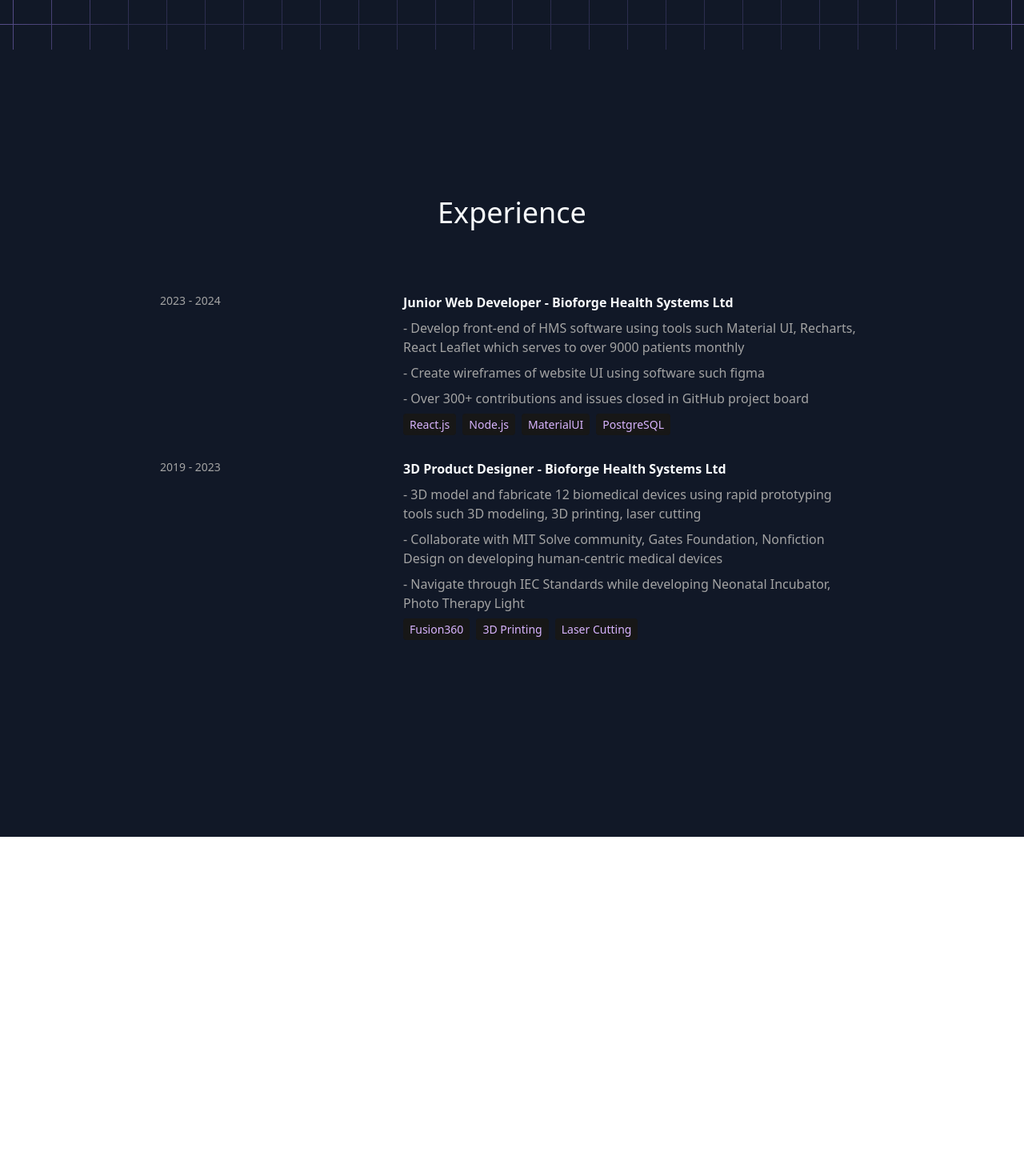
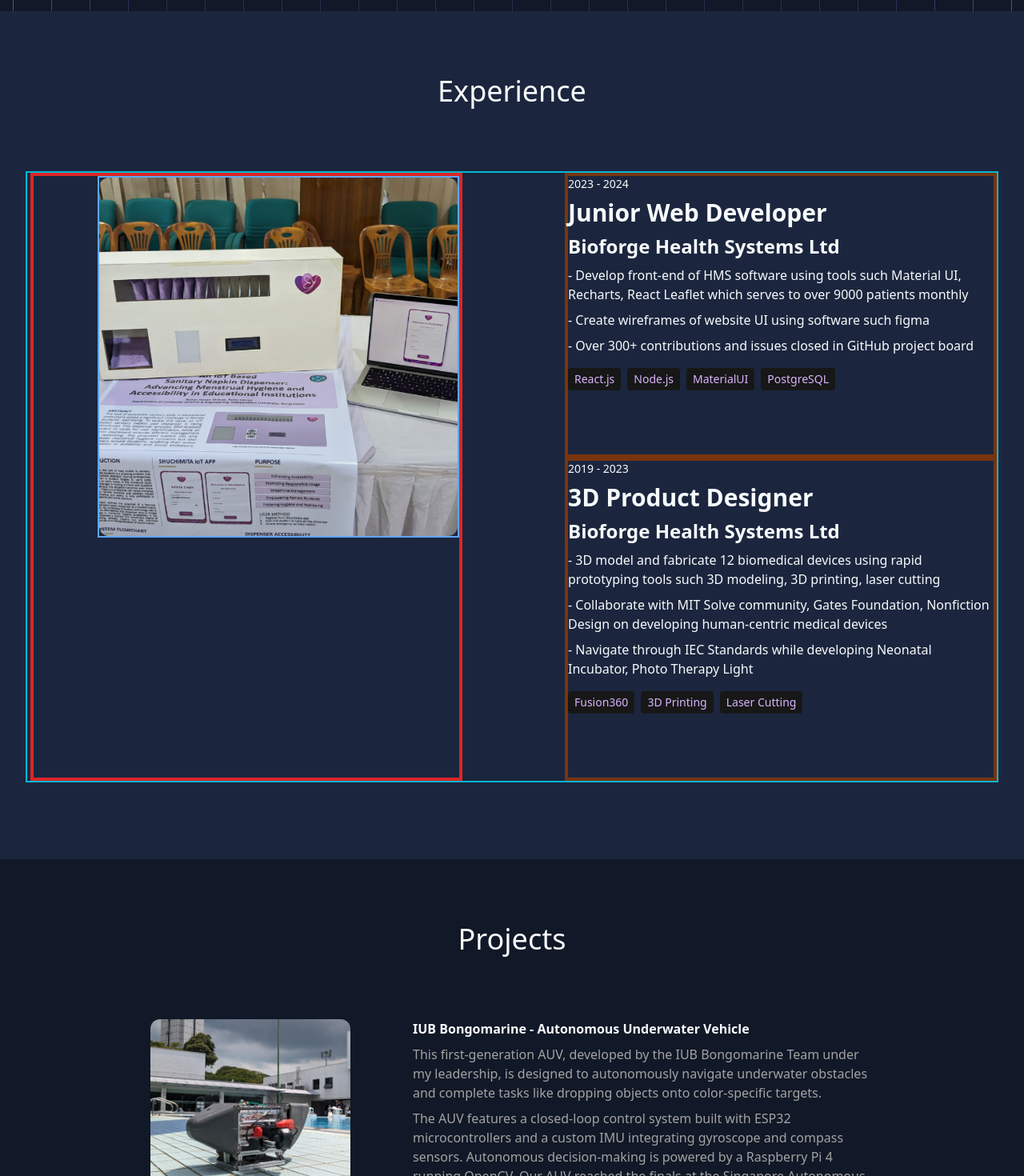
Before and after one commit to RHShihab/portfolio-react-2, a React (Vite) app: page / in a window 1280 px wide. Shown: the part 738-2208 px from the top of the page at 80% size. Before the commit the page ends 1784 px from the top, so only its background shows below. Built offline with nearby package versions, Linux system fonts and the light colour scheme.

Commit message:
feature: add sticky image in experience section

```diff
--- a/src/App.jsx
+++ b/src/App.jsx
@@ -3,6 +3,7 @@
 import Navbar from "./components/Navbar";
 import Hero from "./components/Hero";
 import Experience from "./components/Experience";
+import Projects from "./components/Projects";
 import { motion, AnimatePresence } from "framer-motion";
 
 const App = () => {
@@ -21,10 +22,19 @@
     setDarkMode(!darkMode);
   };
 
+  const navbarVariants = (direction, delay) => ({
+    hidden: { y: direction === "top" ? -100 : 100, opacity: 0 },
+    visible: {
+      y: 0,
+      transition: { delay: delay, duration: 0.5, ease: "easeOut" },
+      opacity: 1,
+    },
+  });
+
   return (
     <AnimatePresence>
-      <motion.div
-        className="min-h-screen transition-colors duration-500 overflow-hidden"
+      <motion.main
+        className="min-h-screen transition-colors duration-500"
         style={{
           backgroundColor: "var(--bg-color)",
           color: "var(--text-color)",
@@ -35,16 +45,29 @@
           <Loader setLoading={setLoading} />
         ) : (
           <>
+            <motion.div
+              variants={navbarVariants("top", 0.5)}
+              initial="hidden"
+              animate={loading ? "hidden" : "visible"}
+            >
               <Navbar
                 darkMode={darkMode}
                 toggleMode={toggleMode}
                 loading={loading}
               />
+            </motion.div>
             <Hero />
+            <motion.div
+              variants={navbarVariants("bottom", 1)}
+              initial="hidden"
+              animate={loading ? "hidden" : "visible"}
+            >
               <Experience />
+              <Projects />
+            </motion.div>
           </>
         )}
-      </motion.div>
+      </motion.main>
     </AnimatePresence>
   );
 };
--- a/src/components/Experience.jsx
+++ b/src/components/Experience.jsx
@@ -1,38 +1,86 @@
 import { EXPERIENCES } from "../constants";
-import { motion } from "framer-motion";
 import CustomSection from "./custom/CustomSection";
+import { motion, useScroll } from "framer-motion";
+import { useRef, useEffect } from "react";
 
-const Experience = () => {
+const ExperienceItem = ({ experience, index }) => {
+  const ref = useRef(null);
+  const { scrollYProgress } = useScroll({
+    target: ref,
+    offset: ["start end", "start start"],
+  });
+
+  useEffect(() => {
+    const unsubscribe = scrollYProgress.onChange((value) => {
+      console.log(`Experience Item ${index} scroll progress:`, value);
+    });
+
+    return () => unsubscribe();
+  }, [scrollYProgress, index]);
+
   return (
-    <CustomSection>
-      <h2 className="my-20 text-center text-4xl">Experience</h2>
-      <div>
-        {EXPERIENCES.map((experience, index) => (
-          <div key={index} className="mb-8 flex flex-wrap lg:justify-center">
-            <div className="w-full lg:w-1/4">
-              <p className="mb-2 text-sm text-neutral-400">{experience.year}</p>
-            </div>
-            <div className="w-full max-w-xl lg:w-3/4">
-              <h6 className="mb-2 font-semibold">
-                {experience.role} - {experience.company}
-              </h6>
-              {/* <p className="mb-4 text-neutral-400">{experience.description}</p> */}
+    <motion.div ref={ref} className="lg:pb-20 border-4 border-amber-900">
+      <p className="mb-2 text-sm">{experience.year}</p>
+      <h3 className="mb-2 font-semibold text-3xl">{experience.role}</h3>
+      <h4 className="mb-2 font-semibold text-2xl">{experience.company}</h4>
       {experience.description.split("\n").map((line, index) => (
-                <p key={index} className="mb-2 text-neutral-400">
+        <p key={index} className="mb-2">
           {line}
         </p>
       ))}
+      <div className="flex flex-wrap">
         {experience.technologies.map((tech, index) => (
           <span
             key={index}
-                  className="mr-2 mt-4 rounded bg-neutral-900 px-2 py-1 text-sm font-medium text-purple-300"
+            className="mr-2 mt-2 rounded bg-neutral-900 px-2 py-1 text-sm font-medium text-purple-300"
           >
             {tech}
           </span>
         ))}
       </div>
+      <img
+        src={experience.image}
+        alt=""
+        className="mt-4 mb-10 rounded-xl lg:max-w-sm lg:hidden"
+      />
+    </motion.div>
+  );
+};
+
+const Experience = () => {
+  return (
+    <CustomSection
+      className="min-h-screen"
+      style={{ backgroundColor: "var(--bg-color-light)" }}
+    >
+      <h2 className="py-20 text-center text-4xl">Experience</h2>
+      <div className="relative">
+        <div className="grid grid-cols-[8px_1fr] gap-x-[20px] lg:grid-cols-1">
+          <div className="relative row-span-4 lg:absolute lg:h-full lg:w-full border-2 border-cyan-500"></div>
+          <div className="flex flex-col gap-[24px] lg:flex-row-reverse lg:gap-[128px] border-2 border-green-500">
+            <div className="lg:max-w-[540px] lg:flex-1">
+              {EXPERIENCES.map((experience, index) => (
+                <ExperienceItem
+                  key={index}
+                  experience={experience}
+                  index={index}
+                />
+              ))}
             </div>
-        ))}
+            <div className="hidden lg:visible lg:max-w-[540px] lg:flex lg:flex-1 lg:items-start lg:justify-end border-4 border-red-600">
+              <div
+                className="border-blue-400 border-2 sticky"
+                style={{ top: "calc(25vh - 1rem)" }}
+              >
+                <img
+                  src={EXPERIENCES[0].image}
+                  alt=""
+                  className="rounded-xl lg:max-w-sm xl:max-w-md"
+                />
+              </div>
+            </div>
+          </div>
+        </div>
       </div>
     </CustomSection>
   );
--- a/src/components/Hero.jsx
+++ b/src/components/Hero.jsx
@@ -49,7 +49,7 @@
   }, [scrollYProgress]);
 
   return (
-    <CustomSection>
+    <CustomSection className="overflow-x-hidden">
       <div ref={nameRef} className="h-4"></div>
       <div className=" mt-8 flex flex-wrap justify-center">
         <div className=" w-full lg:w-1/2">
--- a/src/components/Navbar.jsx
+++ b/src/components/Navbar.jsx
@@ -11,22 +11,8 @@
     );
   }, [darkMode]);
 
-  const navbarVariants = {
-    hidden: { y: -100, opacity: 0 },
-    visible: {
-      y: 0,
-      transition: { delay: 0.5, duration: 0.5, ease: "easeOut" },
-      opacity: 1,
-    },
-  };
-
   return (
-    <motion.nav
-      variants={navbarVariants}
-      initial="hidden"
-      animate={loading ? "hidden" : "visible"}
-      className="container pt-6 px-8 xl:max-w-screen-xl mx-auto flex items-center justify-between sm:py-8"
-    >
+    <nav className="container pt-6 px-8 xl:max-w-screen-xl mx-auto flex items-center justify-between sm:py-8">
       <div
         className="flex flex-shrink-0 items-center text-xl font-bold"
         style={{ color: "var(--text-color)" }}
@@ -42,7 +28,7 @@
           {darkMode ? <FiMoon size={24} /> : <FiSun size={24} />}
         </button>
       </div>
-    </motion.nav>
+    </nav>
   );
 };
 
--- /dev/null
+++ b/src/components/Projects.jsx
@@ -0,0 +1,65 @@
+import { PROJECTS } from "../constants";
+import { motion } from "framer-motion";
+import CustomSection from "./custom/CustomSection";
+
+const Projects = () => {
+  return (
+    <CustomSection className="overflow-x-hidden">
+      <motion.h2
+        initial={{ opacity: 0, y: -100 }}
+        whileInView={{ opacity: 1, y: 0 }}
+        transition={{ duration: 1.5 }}
+        className="my-20 text-center text-4xl"
+      >
+        Projects
+      </motion.h2>
+      <div>
+        {PROJECTS.map((project, index) => (
+          <div key={index} className="mb-8 flex flex-wrap lg:justify-center">
+            <motion.div
+              initial={{ opacity: 0, x: -100 }}
+              whileInView={{ opacity: 1, x: 0 }}
+              transition={{ duration: 1 }}
+              className="w-full mr-6 lg:w-1/4"
+            >
+              <img
+                src={project.image}
+                width={250}
+                height={250}
+                alt={project.title}
+                className="mb-6 rounded-xl"
+              />
+            </motion.div>
+            <motion.div
+              initial={{ opacity: 0, x: 100 }}
+              whileInView={{ opacity: 1, x: 0 }}
+              transition={{ duration: 1 }}
+              className="w-full max-w-xl lg:w-3/4"
+            >
+              <h6 className="mb-2 font-semibold">
+                {project.title} {project.subTitle && ` - `}{" "}
+                <span>{project.subTitle}</span>
+              </h6>
+              {/* <p className="mb-4 text-neutral-400">{project.description}</p> */}
+              {project.description.split("\n").map((line, index) => (
+                <p key={index} className="mb-2 text-neutral-400">
+                  {line}
+                </p>
+              ))}
+              {project.technologies.map((tech, index) => (
+                <span
+                  key={index}
+                  className="mr-2 mt-4 rounded bg-neutral-900 px-2 py-1 text-sm font-medium text-purple-300"
+                >
+                  {tech}
+                </span>
+              ))}
+            </motion.div>
+          </div>
+        ))}
+      </div>
+    </CustomSection>
+  );
+};
+
+export default Projects;
--- a/src/components/custom/CustomSection.jsx
+++ b/src/components/custom/CustomSection.jsx
@@ -1,9 +1,7 @@
-const CustomSection = ({ className = "", children }) => {
+const CustomSection = ({ className = "", style = {}, children }) => {
   return (
-    <section className="relative min-h-screen">
-      <div
-        className={`${className} container px-8 xl:max-w-screen-xl mx-auto pb-24`}
-      >
+    <section className={`${className} relative`} style={style}>
+      <div className="container px-8 xl:max-w-screen-xl mx-auto pb-24">
         {children}
       </div>
     </section>
--- /dev/null
+++ b/src/components/custom/ExperienceCarousel.jsx
@@ -0,0 +1,7 @@
+const ExperienceCarousel = () => {
+  return (
+    <div>ExperienceCarousel</div>
+  )
+}
+
+export default ExperienceCarousel
--- a/src/constants/index.js
+++ b/src/constants/index.js
@@ -18,6 +18,7 @@
 -	Over 300+ contributions and issues closed in GitHub project board
 `,
     technologies: ["React.js", "Node.js", "MaterialUI", "PostgreSQL"],
+    image: Shuchimita,
   },
   {
     year: "2019 - 2023",
@@ -28,6 +29,7 @@
 -	Navigate through IEC Standards while developing Neonatal Incubator, Photo Therapy Light
 `,
     technologies: ["Fusion360", "3D Printing", "Laser Cutting"],
+    image: Incubator2,
   },
 ];
 
--- a/src/index.css
+++ b/src/index.css
@@ -4,6 +4,7 @@
 
 :root {
   --bg-color: #f8fafc;
+  --bg-color-light: #b1cfee;
   --text-color: #111827;
   --icon-color: #333;
   --opposite-bg-color: #333; /* Dark color */
@@ -13,6 +14,7 @@
 /* Dark theme */
 [data-theme="dark"] {
   --bg-color: #111827;
+  --bg-color-light: #1b263e;
   --text-color: #f8fafc;
   --icon-color: #ccc;
   --opposite-bg-color: #f9fafb; /* Light color */
```
Also changed, not shown: src/components/Loader.jsx (+5 -5 lines), src/components/custom/HeroCarousel.jsx (+36 -6 lines). Lines whose indentation alone changed are shown as unchanged.
